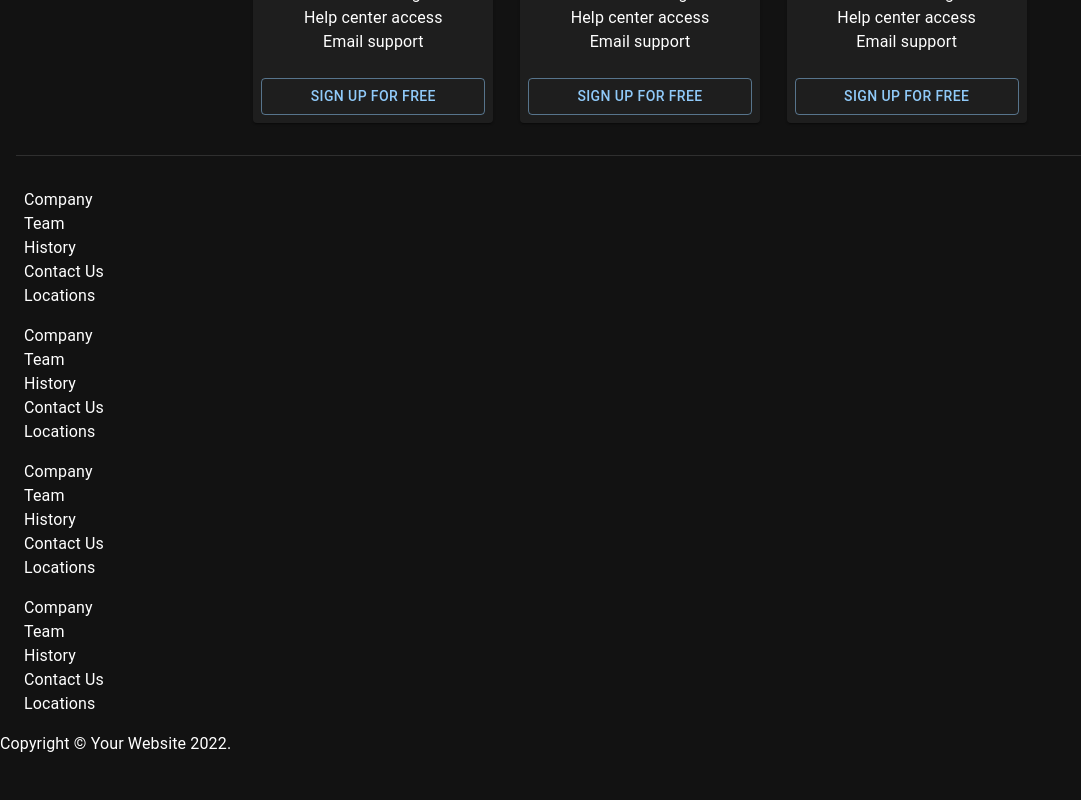
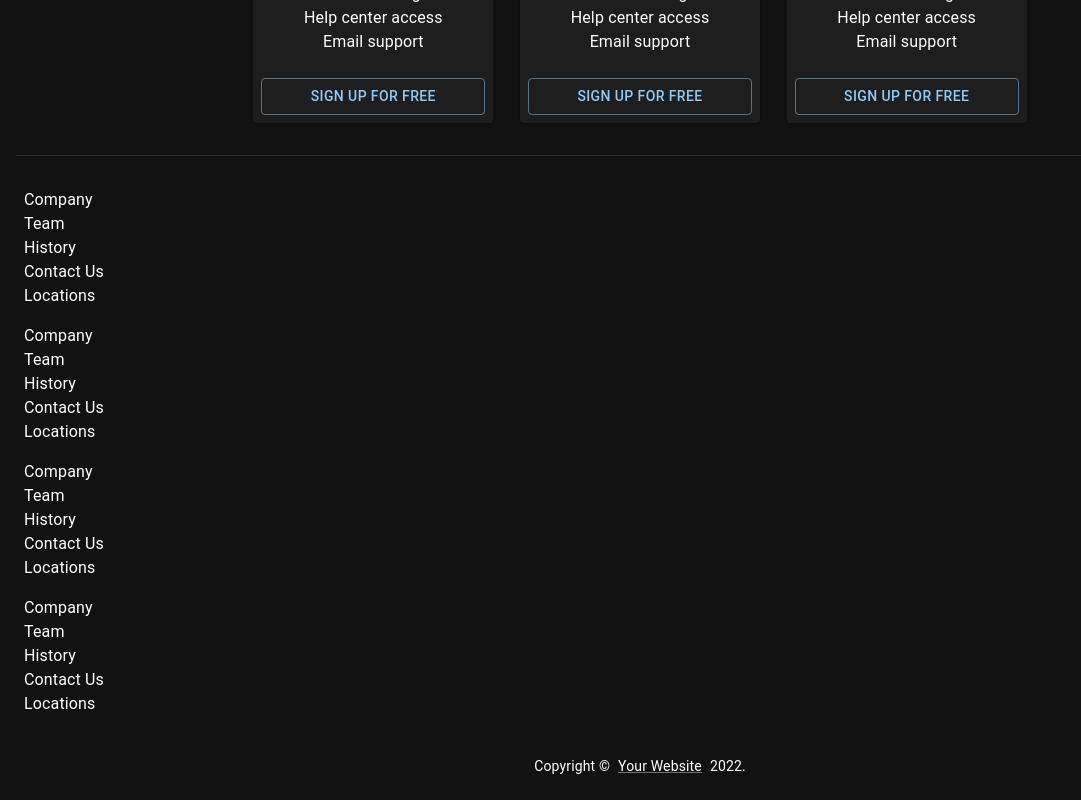
Before and after one commit to k4-100/mui-tutorial, a React (Create React App) app: page / in a window 1280 px wide. Shown: the part 492-1292 px from the top of the page, without its empty margins (0-1081 px from the left). Before the commit the page ends 1248 px from the top, so only its background shows below. Built offline with nearby package versions, Linux system fonts and the light colour scheme.

Commit message:
improved footer look

```diff
--- a/src/App.js
+++ b/src/App.js
@@ -11,6 +11,7 @@ import {
   CssBaseline,
   CardHeader,
   Divider,
+  Link,
 } from "@mui/material";
 import { grey } from "@mui/material/colors";
 import { ThemeProvider, createTheme } from "@mui/material/styles";
@@ -207,7 +208,25 @@ export default function App() {
         <CustomList />
         <CustomList />
       </Grid>
-      <Typography>Copyright © Your Website 2022.</Typography>
+      <Typography
+        align="center"
+        variant="body2"
+        sx={{
+          my: 3,
+        }}
+      >
+        Copyright ©
+        <Link
+          href="#"
+          variant="body2"
+          // underline="none"
+          color="text.primary"
+          sx={{ mx: 1 }}
+        >
+          Your Website
+        </Link>
+        2022.
+      </Typography>
     </ThemeProvider>
   );
 }
```
